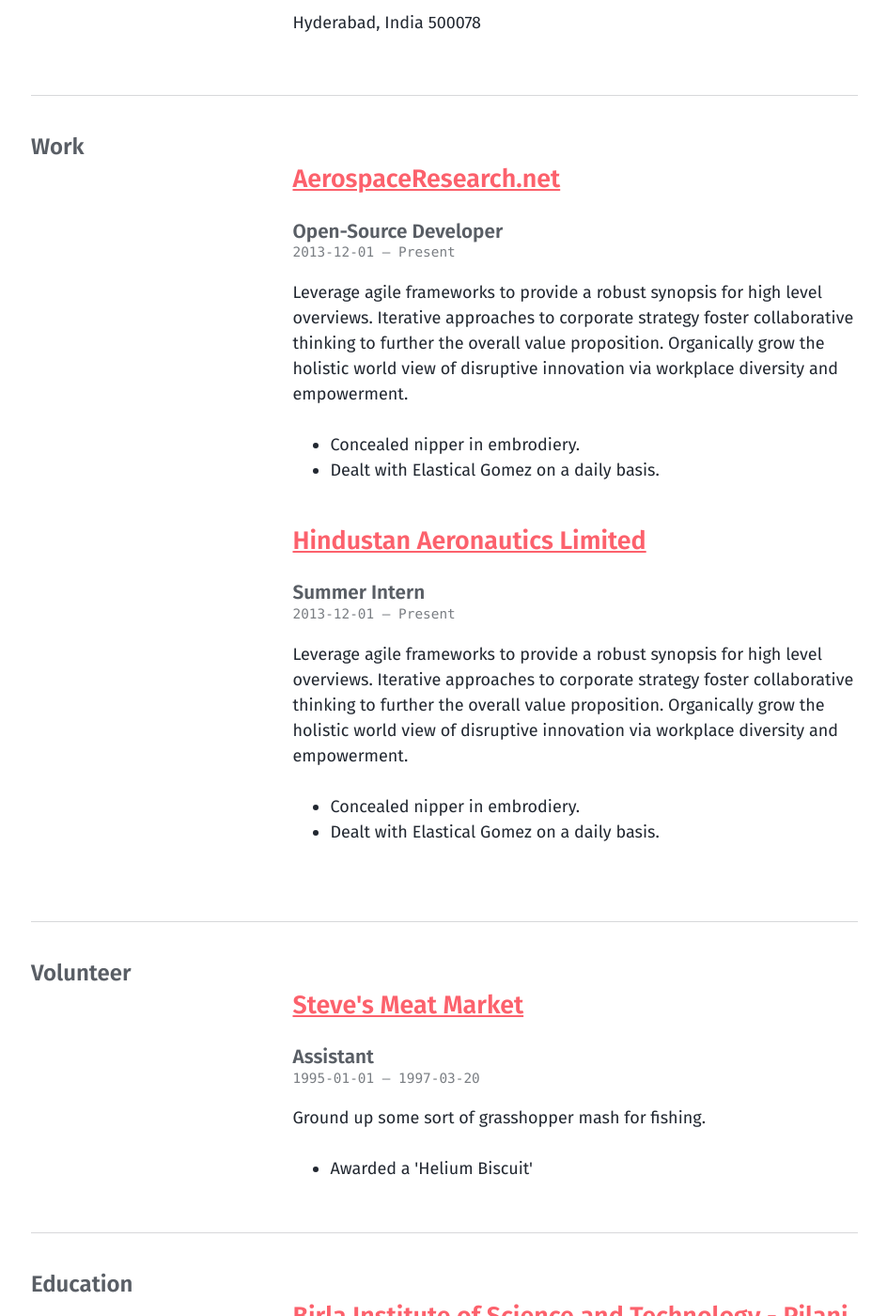
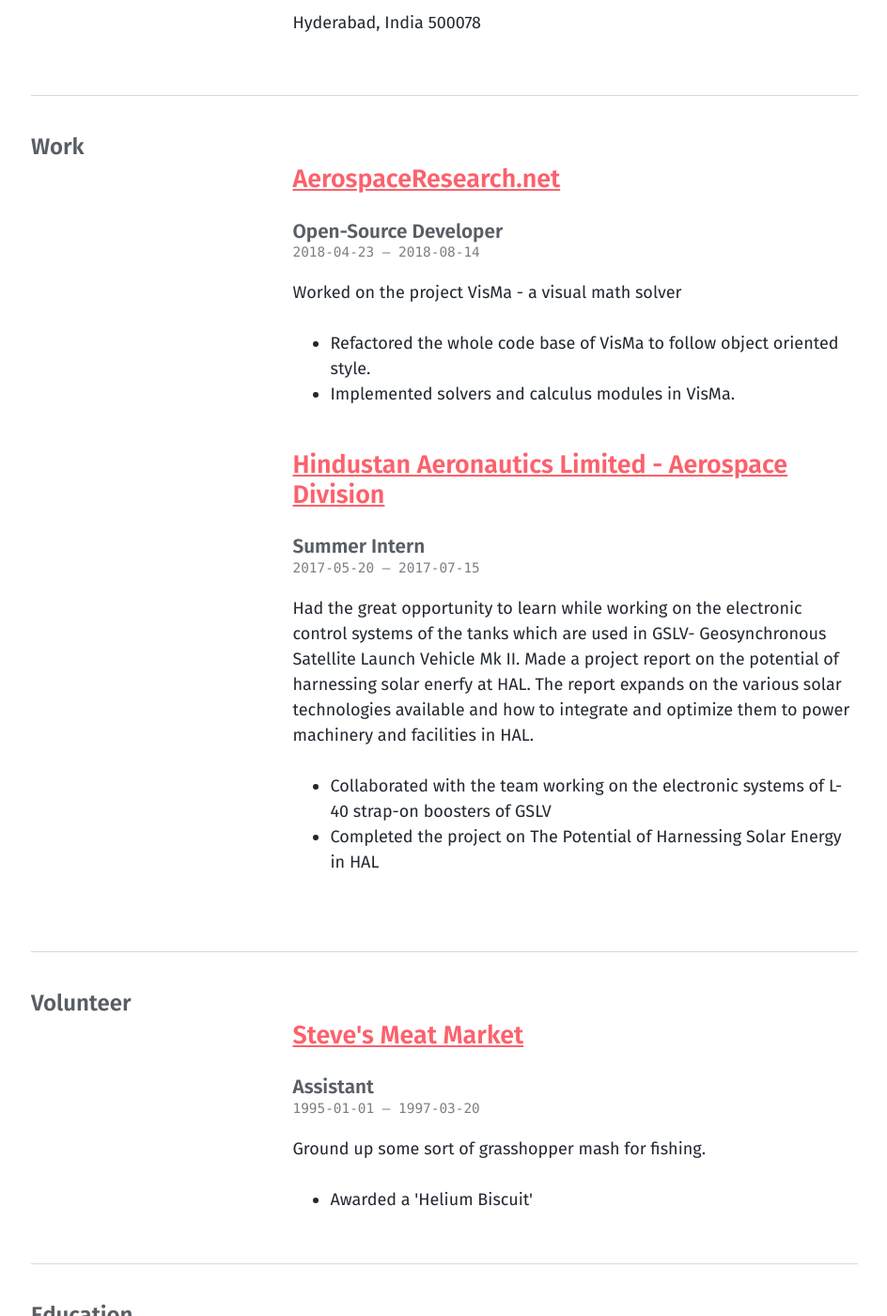
Before and after one commit to asifsadek/8hantanu.github.io, a Jekyll site: the page built from cv.md, in a window 1280 px wide and 1400 px high, scrolled down 758 px. Shown: the whole window at 94% size, without its empty margins (39-983 px from the left). Built offline with Jekyll 4.4.1, drawn with Linux system fonts in a browser that asks for light colours; some of the changed text lies outside the part shown.

Commit message:
Updated CV

```diff
--- a/_data/cv.json
+++ b/_data/cv.json
@@ -37,24 +37,24 @@
       "company": "AerospaceResearch.net",
       "position": "Open-Source Developer",
       "website": "https://AerospaceResearch.net",
-      "startDate": "2013-12-01",
-      "endDate": "",
-      "summary": "Leverage agile frameworks to provide a robust synopsis for high level overviews. Iterative approaches to corporate strategy foster collaborative thinking to further the overall value proposition. Organically grow the holistic world view of disruptive innovation via workplace diversity and empowerment.",
+      "startDate": "2018-04-23",
+      "endDate": "2018-08-14",
+      "summary": "Worked on the project VisMa - a visual math solver",
       "highlights": [
-        "Concealed nipper in embrodiery.",
-        "Dealt with Elastical Gomez on a daily basis."
+        "Refactored the whole code base of VisMa to follow object oriented style.",
+        "Implemented solvers and calculus modules in VisMa."
       ]
     },
     {
-      "company": "Hindustan Aeronautics Limited",
+      "company": "Hindustan Aeronautics Limited - Aerospace Division",
       "position": "Summer Intern",
       "website": "https://thewh.ip",
-      "startDate": "2013-12-01",
-      "endDate": "",
-      "summary": "Leverage agile frameworks to provide a robust synopsis for high level overviews. Iterative approaches to corporate strategy foster collaborative thinking to further the overall value proposition. Organically grow the holistic world view of disruptive innovation via workplace diversity and empowerment.",
+      "startDate": "2017-05-20",
+      "endDate": "2017-07-15",
+      "summary": "Had the great opportunity to learn while working on the electronic control systems of the tanks which are used in GSLV- Geosynchronous Satellite Launch Vehicle Mk II. Made a project report on the potential of harnessing solar enerfy at HAL. The report expands on the various solar technologies available and how to integrate and optimize them to power machinery and facilities in HAL.",
       "highlights": [
-        "Concealed nipper in embrodiery.",
-        "Dealt with Elastical Gomez on a daily basis."
+        "Collaborated with the team working on the electronic systems of L-40 strap-on boosters of GSLV",
+        "Completed the project on The Potential of Harnessing Solar Energy in HAL"
       ]
     }
   ],
@@ -73,7 +73,7 @@
   ],
   "education": [
     {
-      "institution": "Birla Institute of Science and Technology - Pilani, Hyderabad Campus",
+      "institution": "Birla Institute of Science and Technology - Pilani",
       "website": "https://thewh.ip",
       "area": "Electonics and Communications Engineering",
       "studyType": "Bachelor",
```
